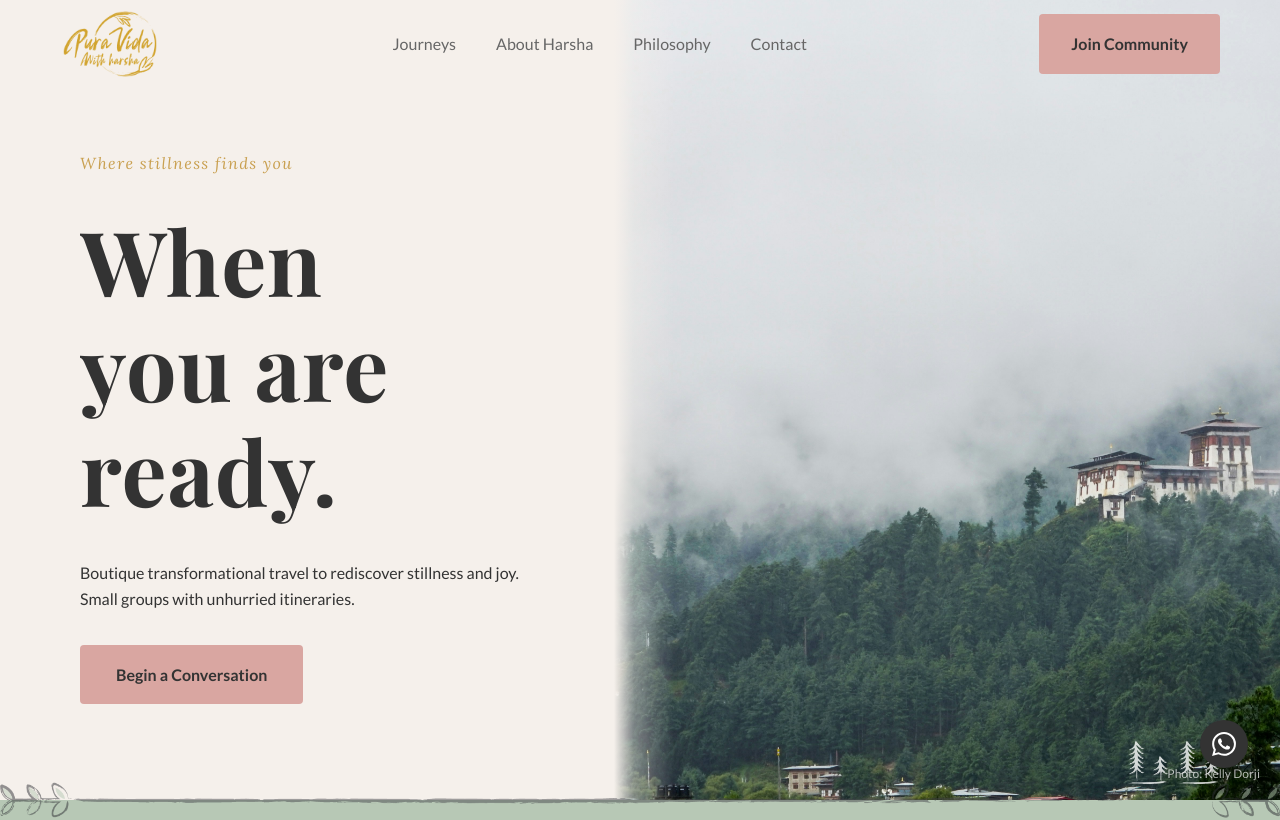
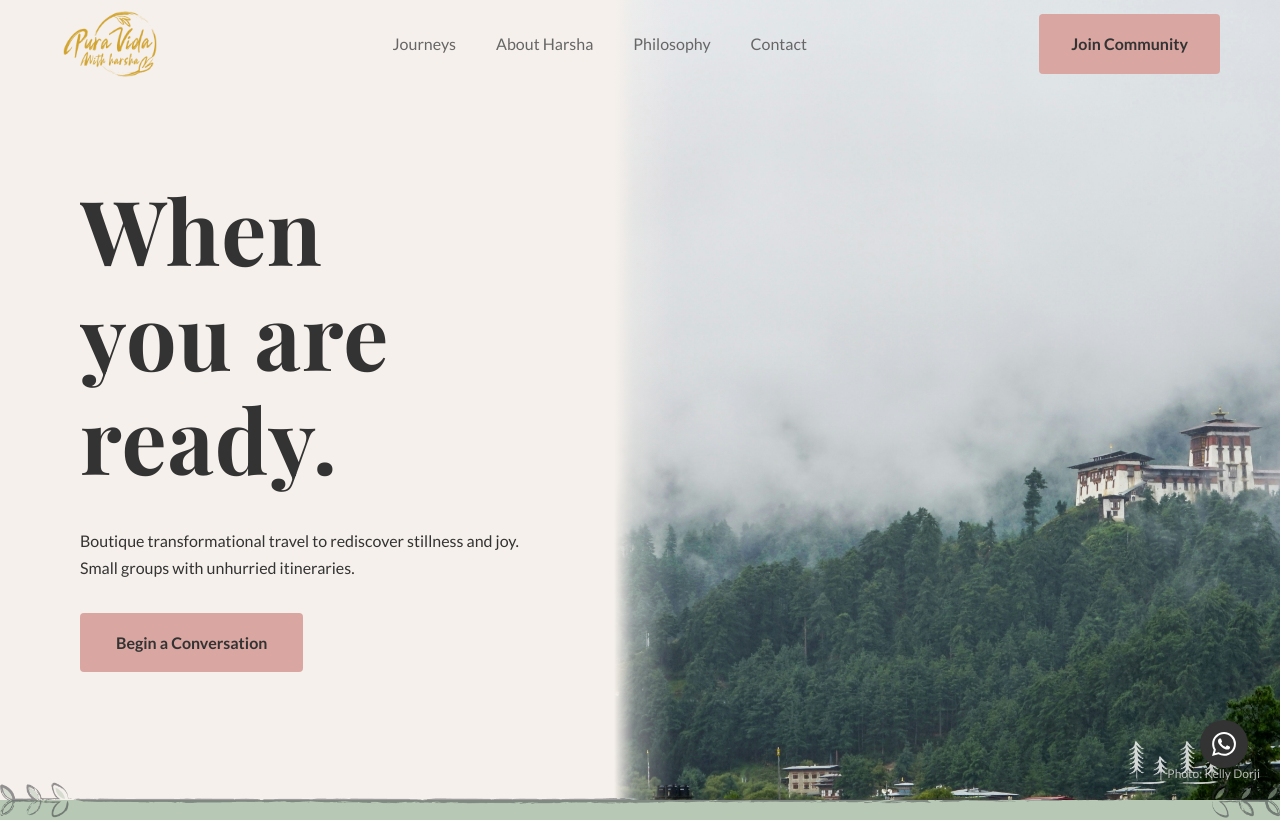
Before and after one commit to ariyan-0p/puravida, a React (Vite) app: page / in a window 1280 px wide. Shown: the top 820 px of the page. Built offline with nearby package versions, Linux system fonts and the light colour scheme; a web font is replaced by a local one.

Commit message:
updatetes

```diff
--- a/src/pages/Homepage.jsx
+++ b/src/pages/Homepage.jsx
@@ -281,8 +281,7 @@ export default function Homepage() {
         }
         .hp-about-float {
           background: transparent;
-          padding: 20px;
-          border-left: 3px solid #D9A6A1;
+          padding: 20px 0;
         }
         .hp-about-float p {
           font-family: 'Lora', serif;
@@ -697,7 +696,6 @@ export default function Homepage() {
       {/* ══ 1. HERO ══ */}
       <section className="hp-hero" id="home">
         <div className="hp-hero-left">
-          <p className="hp-hero-tagline">Where stillness finds you</p>
           <h1 className="hp-hero-h1">
             <span className="hp-hero-h1-line"><span className="hp-hero-h1-inner hp-l1">When</span></span>
             <span className="hp-hero-h1-line"><span className="hp-hero-h1-inner hp-l2">you are</span></span>
```
